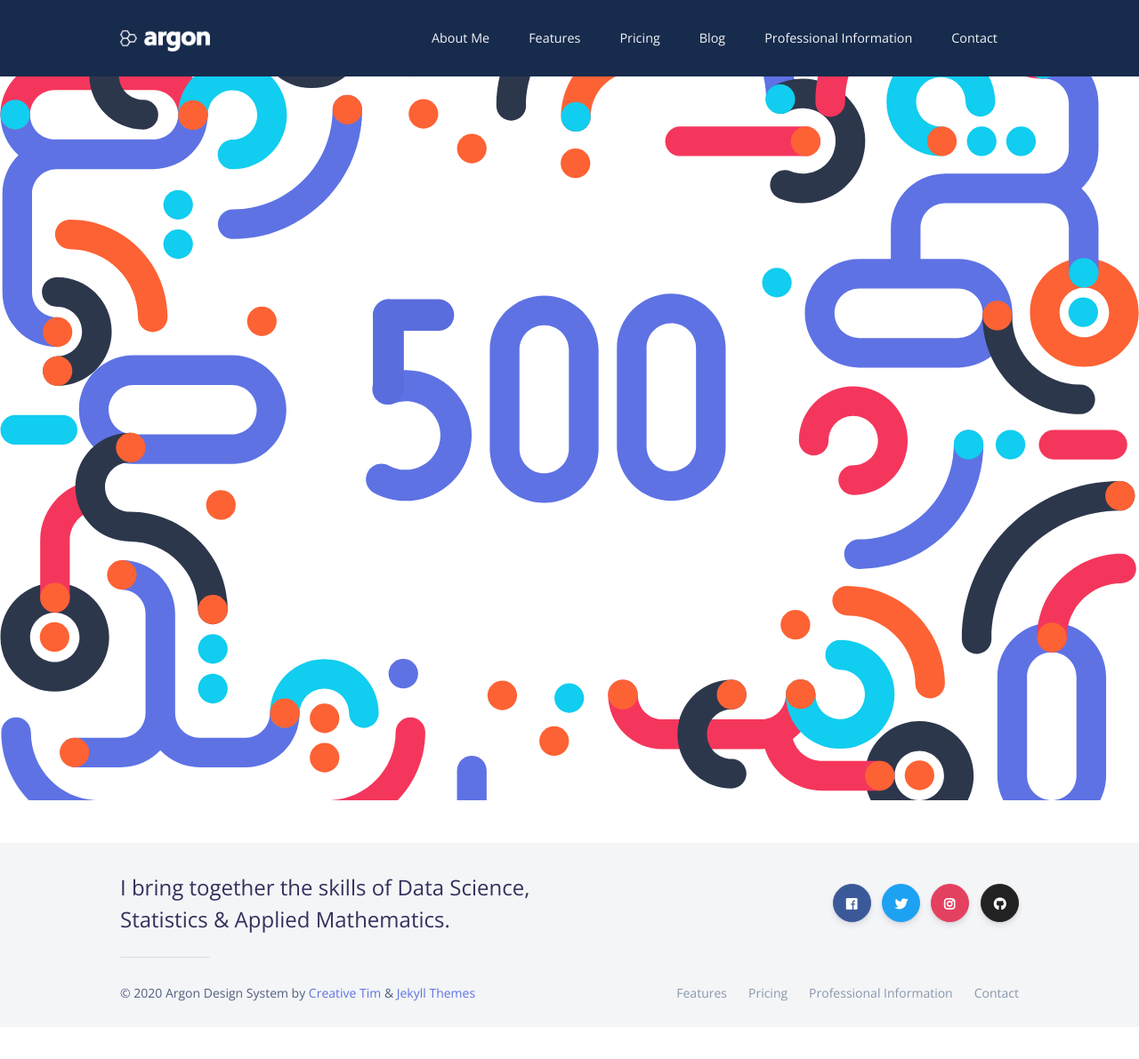
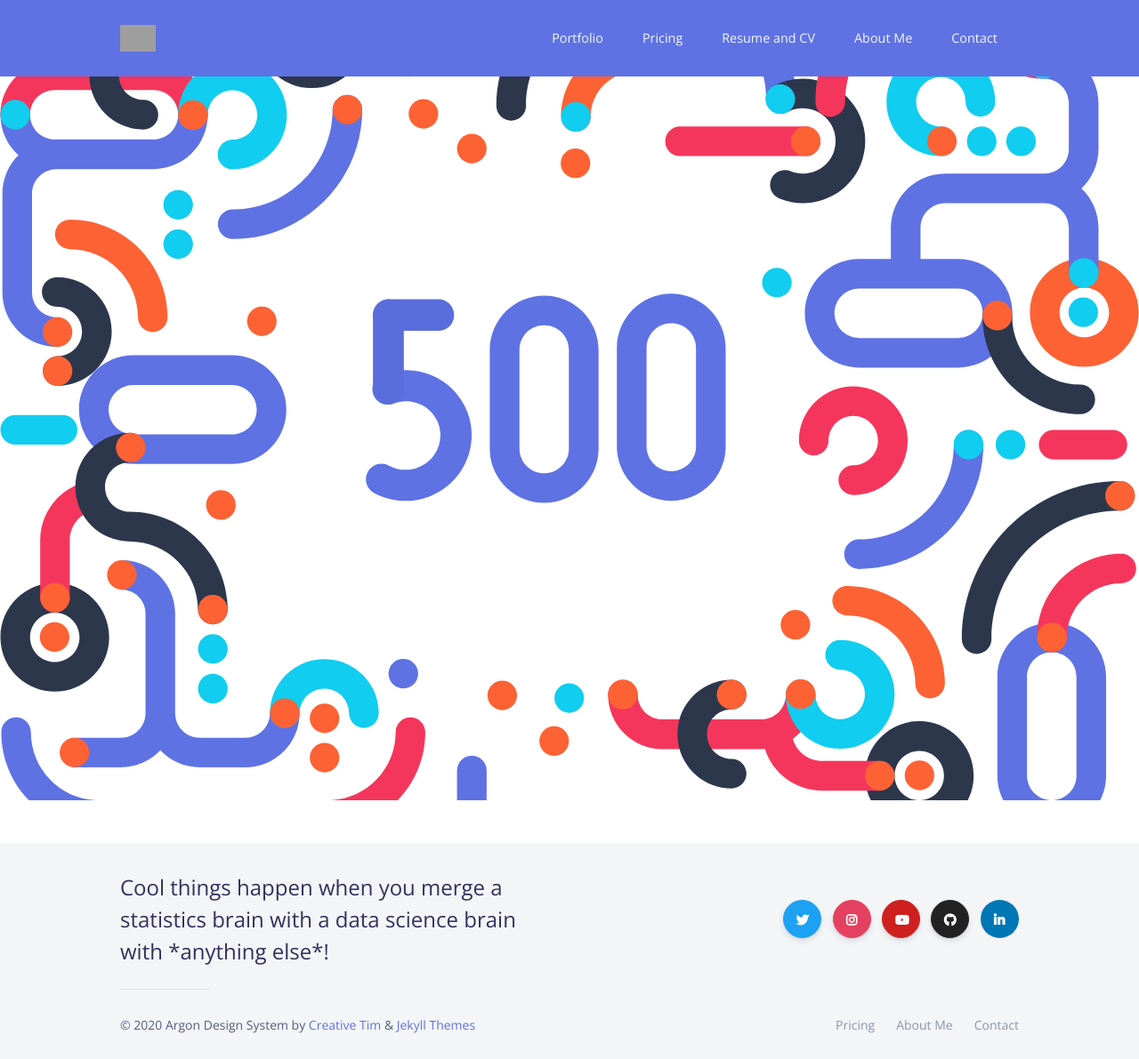
Before and after one commit to patriciamariebarrier/patriciamariebarrier.github.io, a Jekyll site: the page built from 500.html, in a window 1280 px wide. Shown: the whole page at 89% size. Built offline with Jekyll 4.4.1, drawn with Linux system fonts in a browser that asks for light colours; nearby versions of some CDN libraries; before the commit the page ends 1155 px from its top, so only the background shows below that; some of the changed lines change nothing that is shown; grey boxes are pictures that could not be loaded.

Commit message:
Update settings.yml

```diff
--- a/_data/settings.yml
+++ b/_data/settings.yml
@@ -1,12 +1,12 @@
 basic_settings:
-  site_title: Patricia Marie Barrier
+  site_title: PMB
   favicon_image: /assets/img/favicon.png
 
 header_settings:
-  logo_image: /assets/img/brand/white.png
-  mobile_logo_image: /assets/img/brand/blue.png
+  logo_image: /assets/img/bigdataapplications.jpg
+  mobile_logo_image: /assets/img/bigdataapplications.jpg
   # Choose a color for your header [blue, dark, light].
-  theme: dark
+  theme: blue
   # If the page has a featured image, it turns transparent if allow_transparent is set to "yes".
   allow_transparent: "yes"
 
@@ -31,21 +31,21 @@ blog_settings:
   # 3. Add a color of the icon - text-primary, text-success, text-info, text-danger, text-warning and text-default all work!
 menu_settings:
   menu_items:
-    - title: 'About Me'
+    - title: 'Portfolio'
       submenu_items:
-      - title: Landing Page
+      - title: Data Science Projects
+        url: /blog
+        icon: ni-books text-primary
+      - title: Professional Activities
         url: /
         icon: ni-spaceship text-success
-      - title: Blog
-        url: /blog
-        icon: ni-books text-primary
-    - title: 'Features'
-      url: '/features'
+     #- title: 'Features'
+      #url: '/features'
     - title: Pricing
       url: /pricing
-    - title: 'Blog'
+    - title: 'Resume and CV'
       submenu_items:
-      - title: Projects
+      - title: Blog
         url: /blog
         icon: ni-books text-primary
       - title: Narrow Grid Example
@@ -57,13 +57,13 @@ menu_settings:
       - title: List Example
         url: /blog-list-example
         icon: ni-bullet-list-67 text-default
-    - title: 'Professional Information'
+    - title: 'About Me'
       url: '/about'
     - title: 'Contact'
       url: '/contact'
 
 footer_settings:
-  footer_tagline: I bring together the skills of Data Science, Statistics & Applied Mathematics.
+  footer_tagline: Cool things happen when you merge a statistics brain with a data science brain with *anything else*!
 
 contact_settings:
   form_action: 'https://formspree.io/hello@jekyllthemes.io'
@@ -72,29 +72,23 @@ contact_settings:
   send_button_text: 'Send Message'
 
 social_settings:
-  facebook_url: 'https://www.facebook.com/jekyllthemes/'
+  facebook_url: ''
   twitter_url: 'https://twitter.com/jekyllthemesio'
   instagram_url: 'https://twitter.com/jekyllthemesio'
-  youtube_url: ''
+  youtube_url: 'https://studio.youtube.com/channel/UC9_KhUkV3QOlysGEEULRO0Q/videos/upload?filter=%5B%5D&sort=%7B%22columnType%22%3A%22date%22%2C%22sortOrder%22%3A%22DESCENDING%22%7D'
   vimeo_url: ''
   pinterest_url: ''
   tumblr_url: ''
   dribbble_url: ''
   behance_url: ''
-  github_url: 'https://twitter.com/jekyllthemesio'
+  github_url: 'https://patriciamariebarrier.github.io/'
   reddit_url: ''
-  linkedin_url: ''
+  linkedin_url: 'https://www.linkedin.com/in/patriciamariebarrier/'
 
 authors:
-  tom:
-    name: Tom
+  marie:
+    name: Marie
     picture: /assets/img/faces/team-1.jpg
-  jane:
-    name: Jane
-    picture: /assets/img/faces/team-4.jpg
-  michael:
-    name: Michael
-    picture: /assets/img/faces/michael.jpg
 
 advanced_settings:
   analytics_code:
```
